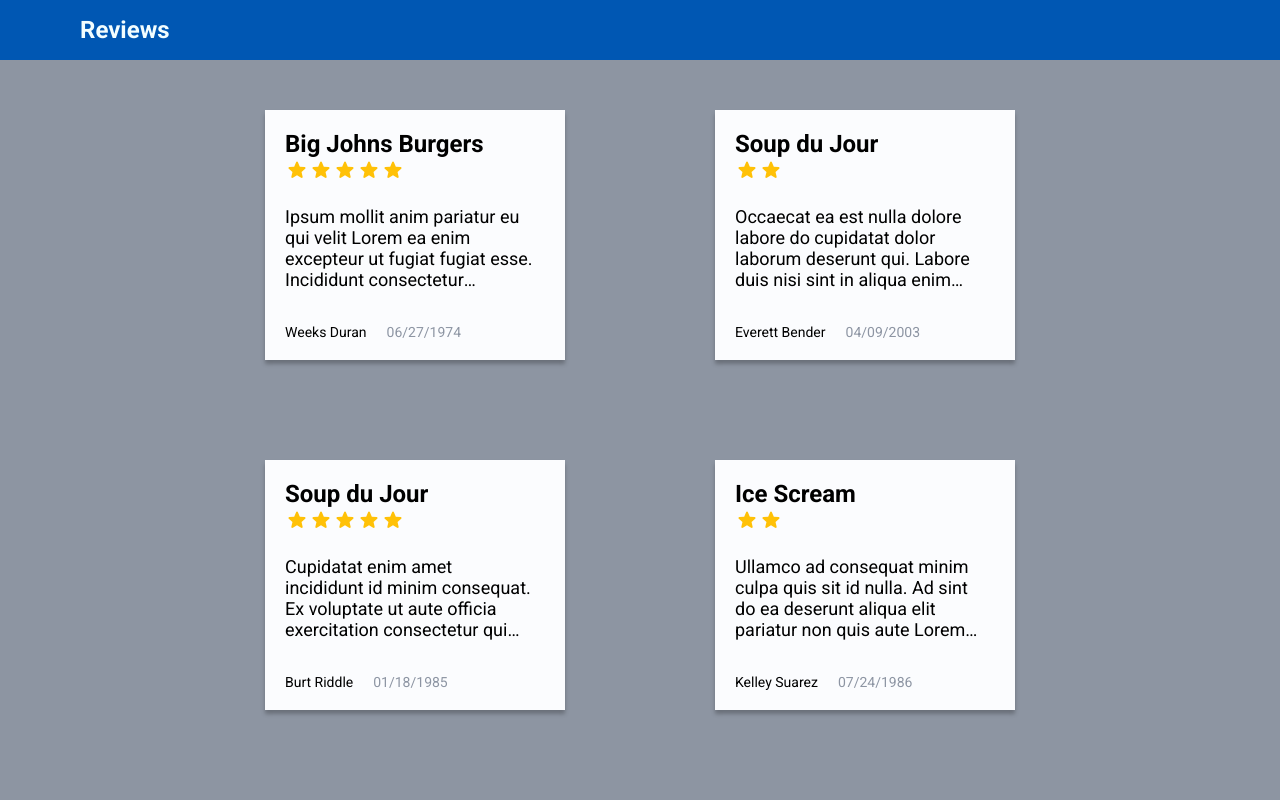
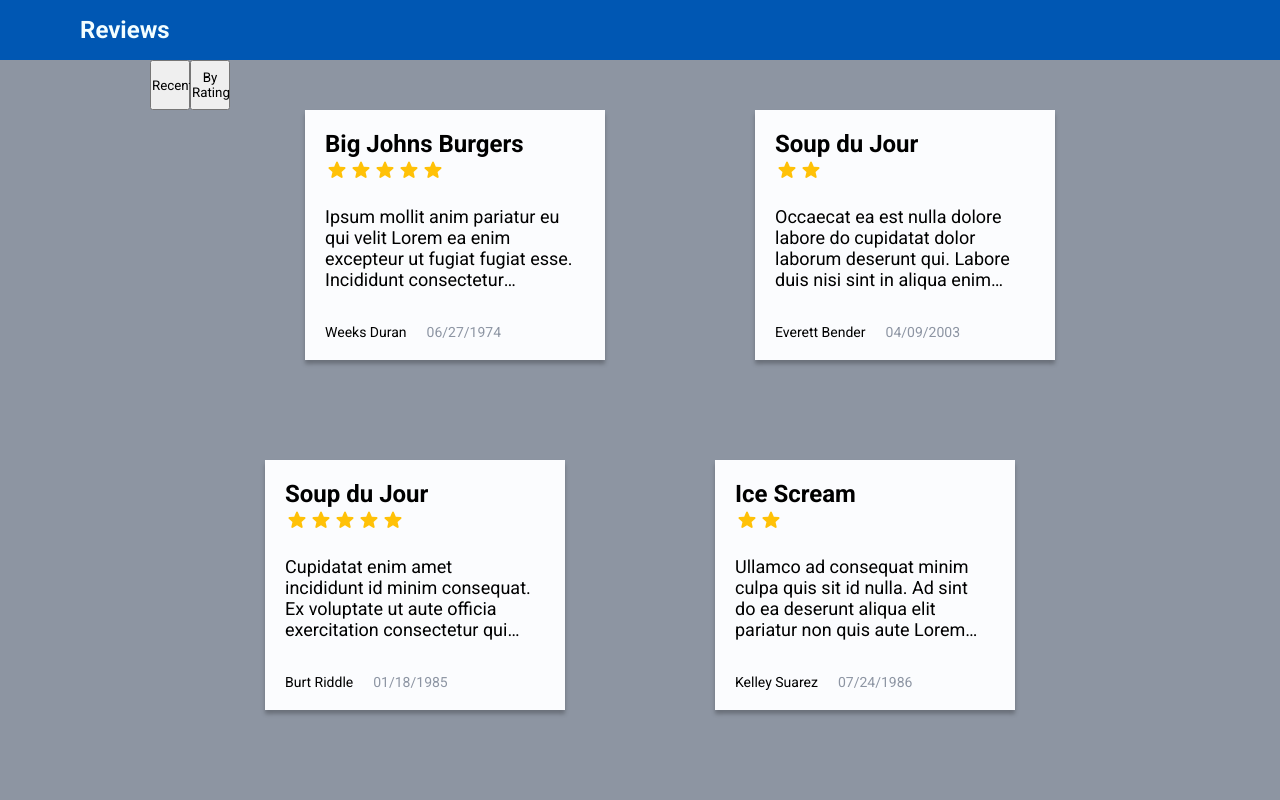
Before and after one commit to taujeng/reviewTracker, a React (Create React App) app: page / in a window 1280 px wide. Shown: the top 800 px of the page. Built offline with nearby package versions, Linux system fonts and the light colour scheme.

Commit message:
Add sorting functions: sort by rating, sort by date

```diff
--- a/src/components/Body/Body.js
+++ b/src/components/Body/Body.js
@@ -1,17 +1,46 @@
-import React from 'react'
+import { render } from '@testing-library/react';
+import React, { useEffect, useState } from 'react'
 import Post from '../Post/Post'
 import './body.css'
 
 
 const Body = ({ data }) => {
 
-  const sortData = data.sort((a,b) => b['new_date'] - a['new_date'])
-  console.log(sortData)
+  const [sortBody, setSortBody] = useState(data);
 
+  // const sortedData = data.sort((a,b) => new Date(b['new_date']) - new Date(a['new_date']));
+  // console.log(sortedData)
+
+  // const sortByRating = data.sort((a,b) => b.rating - a.rating)
+  // console.log("rating score", sortByRating)
+
+
+  function by_Date() {
+    setSortBody(prevValue => {
+      return [...prevValue].sort((a,b) => new Date(b['new_date']) - new Date(a['new_date']));
+    })
+  }
+
+  function by_Stars() {
+    setSortBody(prevValue => {
+      return [...prevValue].sort((a,b) => b.rating - a.rating)
+    })
+  }
+
+
+
+
+
+
+  // state that keeps track of what the page is showing (by recent, by rating, ect)
+  // on button click, change state to appropriate state.
+  // depending on the state, pass in the appropriate const to map
 
   return (
     <section className='review-container'>
-      {data.map((item, index) =>
+      <button  onClick={by_Date} style={{display:'block', width:'40px', height:'50px'}}>Recent</button>
+      <button  onClick={by_Stars} style={{display:'block', width:'40px', height:'50px'}}>By Rating</button>
+      {sortBody.map((item, index) =>
         (<Post key={index} details={item} />
       ))}
     </section>
@@ -19,3 +48,7 @@ const Body = ({ data }) => {
 }
 
 export default Body;
+
+// problems. after clicking HELLO ME (works), then STARME (doesn't work), click into
+// a post, then back -> works, BUT THEN if I click HELLO ME again the date is sorted correctly,
+// but the STAR RATING remains the same as STARME. So Graham Hoover's 2 has 5 stars, tabitha's 1 has 5 stars
```
